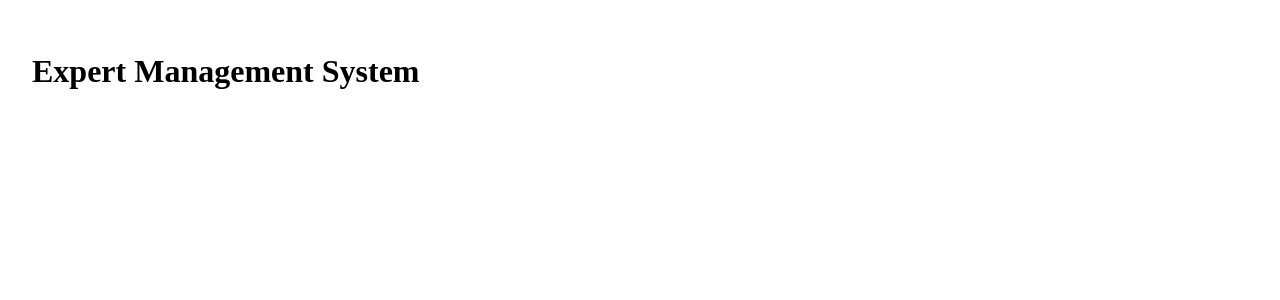
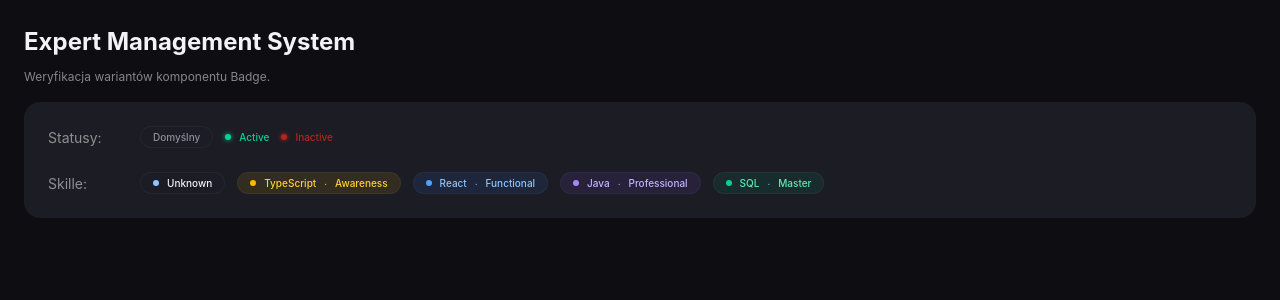
Before and after one commit to Adask3s/expert-management-system, a React (Vite) app in the folder frontend/: page / in a window 1280 px wide. Shown: the top 300 px of the page. Built offline with nearby package versions, Linux system fonts and the light colour scheme.

Commit message:
Implement Badge component with its style and tests

```diff
--- a/frontend/src/App.tsx
+++ b/frontend/src/App.tsx
@@ -1,10 +1,47 @@
+import {Badge} from './components/common/Badge/Badge';
+
 export function App() {
     return (
         <main style={{padding: 'var(--space-6)'}}>
             <h1>Expert Management System</h1>
             <p style={{color: 'var(--color-text-secondary)', marginTop: 'var(--space-2)'}}>
-                Środowisko skonfigurowane poprawnie. Tokeny CSS działają.
+                Weryfikacja wariantów komponentu Badge.
             </p>
+
+            {/* Tymaczasowe testowe wyśeitlanie powstałych elementów */}
+            <div style={{
+                marginTop: 'var(--space-4)',
+                padding: '24px',
+                display: 'flex',
+                flexDirection: 'column',
+                gap: '24px',
+                backgroundColor: 'var(--color-bg-surface-elevated, #1c1c24)',
+                borderRadius: 'var(--radius-lg)'
+            }}>
+
+                {/* Warianty domyślne i statusy */}
+                <div style={{display: 'flex', gap: '12px', alignItems: 'center'}}>
+                    <span
+                        style={{color: 'var(--color-text-secondary)', width: '80px', fontSize: '14px'}}>Statusy:</span>
+                    <Badge>Domyślny</Badge>
+                    <Badge variant="status" status="active"/>
+                    <Badge variant="status" status="inactive"/>
+                </div>
+
+                {/* Poziomy kompetencji (Domeny) */}
+                <div style={{display: 'flex', gap: '12px', alignItems: 'center'}}>
+                    <span style={{color: 'var(--color-text-secondary)', width: '80px', fontSize: '14px'}}>Skille:</span>
+                    {/* Wariant bez podanego poziomu (użyje domyślnego koloru dla .skill .dot) */}
+                    <Badge variant="skill" domainName="Unknown"/>
+
+                    {/* Poziomy 1-4 zmapowane na konkretne tokeny */}
+                    <Badge variant="skill" domainName="TypeScript" levelName="Awareness" level={1}/>
+                    <Badge variant="skill" domainName="React" levelName="Functional" level={2}/>
+                    <Badge variant="skill" domainName="Java" levelName="Professional" level={3}/>
+                    <Badge variant="skill" domainName="SQL" levelName="Master" level={4}/>
+                </div>
+
+            </div>
         </main>
     );
 }
--- /dev/null
+++ b/frontend/src/components/common/Badge/Badge.module.css
@@ -0,0 +1,104 @@
+.badge {
+    display: inline-flex;
+    align-items: center;
+    gap: var(--space-2, 8px);
+    padding: var(--space-1, 4px) var(--space-3, 12px);
+    border-radius: var(--radius-full, 9999px);
+    font-size: var(--font-size-xs, 12px);
+    font-weight: var(--font-weight-medium, 500);
+    line-height: 1.2;
+    white-space: nowrap;
+    user-select: none;
+}
+
+/* Wariant: Domyślny */
+.default {
+    background-color: var(--color-bg-surface, #1c1c26);
+    color: var(--color-text-secondary, #9ca3af);
+    border: 1px solid var(--color-border-subtle, rgba(255, 255, 255, 0.08));
+}
+
+/* Wariant: Status */
+.status {
+    background-color: transparent;
+    padding-left: 0;
+    padding-right: 0;
+}
+
+.active {
+    color: var(--color-status-active-fg);
+}
+
+.active .dot {
+    background-color: var(--color-status-active-fg);
+    box-shadow: var(--shadow-active-status-glow);
+}
+
+.inactive {
+    color: var(--color-error);
+}
+
+.inactive .dot {
+    background-color: var(--color-error);
+    box-shadow: var(--shadow-inactive-status-glow);
+}
+
+/* Wariant: Skill (Umiejętność) */
+.skill {
+    background-color: var(--color-bg-surface, #1c1c26);
+    color: var(--color-text-primary, #ffffff);
+    border: 1px solid var(--color-border-subtle, rgba(255, 255, 255, 0.08));
+}
+
+/* Kropka dekoracyjna wewnątrz Badge'a */
+.dot {
+    width: 6px;
+    height: 6px;
+    border-radius: 50%;
+    flex-shrink: 0;
+}
+
+.skill .dot {
+    background-color: var(--color-brand-text, #8ec5ff);
+}
+
+/* Warianty poziomów (dla wariantu: skill) */
+/* Poziom 1: Awareness */
+.level1 {
+    background-color: var(--color-level-awareness-bg);
+    color: var(--color-level-awareness-fg);
+}
+
+.level1 .dot {
+    background-color: var(--color-level-awareness-dot);
+}
+
+/* Poziom 2: Functional */
+.level2 {
+    background-color: var(--color-level-functional-bg);
+    color: var(--color-level-functional-fg);
+}
+
+.level2 .dot {
+    background-color: var(--color-level-functional-dot);
+}
+
+/* Poziom 3: Professional */
+.level3 {
+    background-color: var(--color-level-professional-bg);
+    color: var(--color-level-professional-fg);
+}
+
+.level3 .dot {
+    background-color: var(--color-level-professional-dot);
+}
+
+/* Poziom 4: Master */
+.level4 {
+    background-color: var(--color-level-master-bg);
+    color: var(--color-level-master-fg);
+}
+
+.level4 .dot {
+    background-color: var(--color-level-master-dot);
+}
--- /dev/null
+++ b/frontend/src/components/common/Badge/Badge.tsx
@@ -0,0 +1,68 @@
+// Badge będzie wykorzystywany do statusu konta, pigułki kompenetcji
+
+import React from 'react';
+import styles from './Badge.module.css';
+
+// Użyjemy variantu default jako zwykłego kafelka z napisaem np. do liczników rekordów w dashboardzie
+// lub roli użytkownika w User Properties
+export type BadgeVariant = 'status' | 'skill' | 'default';
+export type StatusType = 'active' | 'inactive';
+export type LevelRank = 1 | 2 | 3 | 4;
+
+export interface BadgeProps {
+    variant?: BadgeVariant;
+    status?: StatusType;
+    level?: LevelRank;
+    domainName?: string;
+    levelName?: string;
+    // Będziemy mogli coś przekazać pomiędzy znacznikami otwierającym i zamykającym komponentu Badge
+    children?: React.ReactNode;
+    // Rodzic decyduje o dodatkowych klasach CSS, które mają być zastosowane do komponentu Badge
+    className?: string;
+}
+
+export const Badge: React.FC<BadgeProps> = ({
+                                                variant = 'default',
+                                                status,
+                                                level,
+                                                domainName,
+                                                levelName,
+                                                children,
+                                                className = '',
+                                            }) => {
+
+    // Wariant 1: Status pracownika (Active/Inactive)
+    if (variant === 'status') {
+        const isActive = status === 'active';
+        return (
+            <span
+                className={`${styles.badge} ${styles.status} ${isActive ? styles.active : styles.inactive} ${className}`}>
+                {/* Kropka sygnalizacyjna */}
+                <span className={styles.dot}/>
+                {isActive ? 'Active' : 'Inactive'}
+            </span>
+        );
+    }
+
+    // Wariant 2: Umiejętność (Domain)
+    if (variant === 'skill') {
+        const levelClass = level ? styles[`level${level}`] : '';
+        return (
+            <span className={`${styles.badge} ${styles.skill} ${levelClass} ${className}`}>
+                <span className={styles.dot}/>
+                {/* Pokazujemy nazwę domeny tylko jeśli została przeazana*/}
+                {domainName && <span>{domainName}</span>}
+                {domainName && levelName && <span>∙</span>}
+                {levelName && <span>{levelName}</span>}
+            </span>
+        );
+    }
+
+    // Wariant 3: Default (Zwykła etykieta)
+    return (
+        <span className={`${styles.badge} ${styles.default} ${className}`}>
+            {/* Wyświetlamy przekazany pomiędzy znacznikami (<Badge> i <Badge/>) children */}
+            {children}
+        </span>
+    );
+}
--- a/frontend/src/index.css
+++ b/frontend/src/index.css
@@ -1,38 +1,51 @@
-/* czysty rerest CSS - podpinamy font Inter, wyrównujemy zachowanie przeglądarek */
-
-/* Box sizing reset */
-*,
-*::before,
-*::after {
+/* CSS RESET & NORMALIZE
+ * Wymuszamy przewidywalny model pudełkowy (box-model) dla wszystkich elementów.
+ */
+*, *::before, *::after {
     box-sizing: border-box;
     margin: 0;
     padding: 0;
 }
 
-/* Podstawowe ustawienia dokumentu */
-html,
+/* GLOBALNE STYLE (BODY)
+ * Aplikujemy tokeny semantyczne do głównego kontenera aplikacji.
+ */
 body {
-    height: 100%;
-    width: 100%;
-    background-color: var(--color-bg-app);
+    /* Tło i kolor tekstu */
+    background-color: var(--color-bg-app); /* Zgodnie z tokenami - tło głównego obszaru */
     color: var(--color-text-primary);
-    font-family: var(--font-family-sans);
-    font-size: var(--font-size-base);
+
+    /* Typografia bazowa */
+    font-family: var(--font-family-sans); /* 'Inter' i fallbacki */
+    font-size: var(--font-size-base); /* Domyślnie 12px w naszym systemie */
+    font-weight: var(--font-weight-regular);
+
+    /* Poprawa renderowania czcionek na systemach MacOS/Windows */
     -webkit-font-smoothing: antialiased;
     -moz-osx-font-smoothing: grayscale;
+
+    /* Ustawienia układu */
+    min-height: 100vh;
+    line-height: 1.5;
+    overflow-x: hidden;
 }
 
-#root {
-    min-height: 100vh;
-    display: flex;
-    flex-direction: column;
+/* RESET ELEMENTÓW INTERAKTYWNYCH
+ * Domyślnie inputy i buttony nie dziedziczą fontów z body.
+ * Wymuszamy to zachowanie.
+ */
+button, input, select, textarea {
+    font-family: inherit;
+    font-size: inherit;
+    color: inherit;
 }
 
-/* Wygładzenie dla elementów interaktywnych */
-button,
-input,
-select,
-textarea {
-    font: inherit;
+/* RESET LIST I LINKÓW */
+ul, ol {
+    list-style: none;
+}
+
+a {
+    text-decoration: none;
     color: inherit;
 }
--- a/frontend/src/main.tsx
+++ b/frontend/src/main.tsx
@@ -6,6 +6,7 @@ import App from './App.tsx'
 
 // Globalny import tokenów - deklaruje zmienne :root w całej aplikacji
 import './styles/tokens.css';
+import './index.css'
 
 // tworzymy instancję QueryClient do zarządzania zapytaniami REST API
 const queryClient = new QueryClient({
--- a/frontend/src/styles/tokens.css
+++ b/frontend/src/styles/tokens.css
@@ -186,6 +186,7 @@
     --shadow-card-purple: 0px 10px 7.5px rgba(142, 81, 255, 0.1), 0px 4px 3px rgba(142, 81, 255, 0.1);
     --shadow-card-orange: 0px 10px 7.5px rgba(254, 154, 0, 0.1), 0px 4px 3px rgba(254, 154, 0, 0.1);
     --shadow-button: 0px 1px 3px 0px rgba(0, 0, 0, 0.1), 0px 1px 2px 0px rgba(0, 0, 0, 0.1);
-    --shadow-status-glow: 0px 0px 5px 0px var(--color-status-active-glow);
+    --shadow-active-status-glow: 0px 0px 5px 0px var(--color-status-active-glow);
+    --shadow-inactive-status-glow: 0px 0px 5px 0px var(--color-error);
     --shadow-modal-card: 0px 25px 50px -12px rgba(0, 0, 0, 0.25);
 }
```
Also changed, not shown: 2 other files (tests, documents, lock files or other folders).
